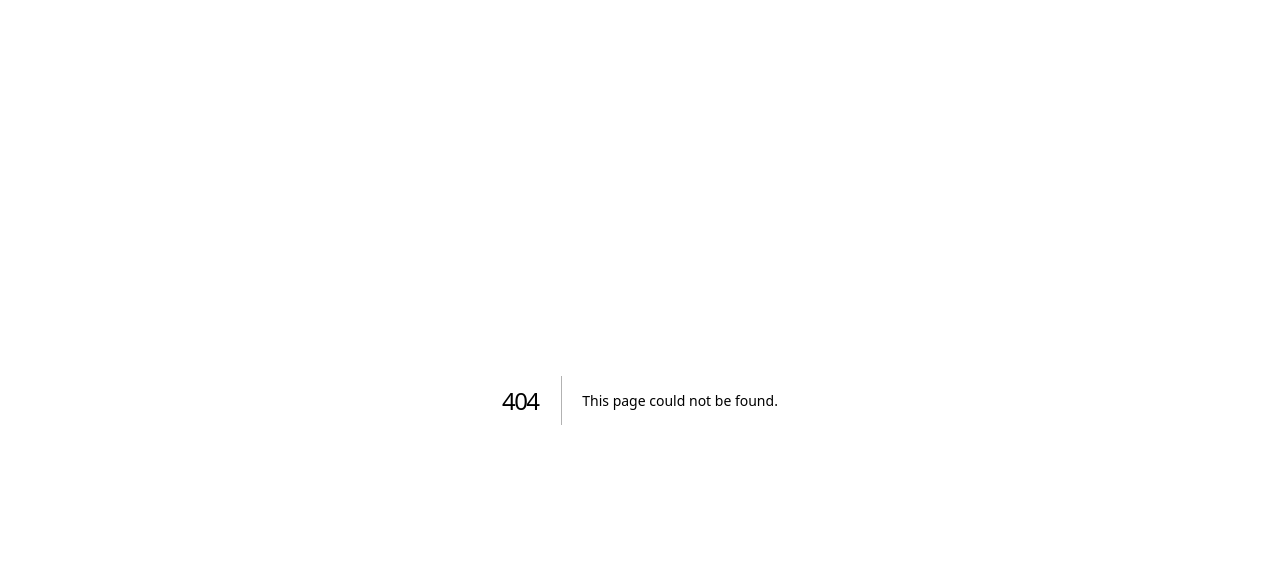
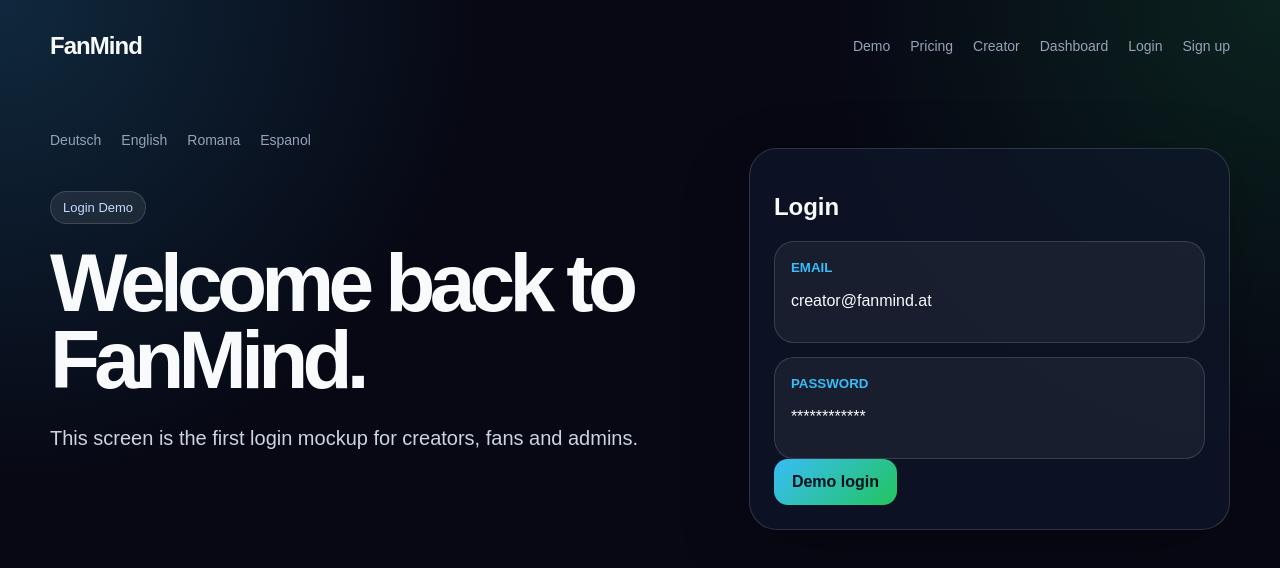
Before and after one commit to Bernds-tech/FanMind, a Next.js app: page /en/login in a window 1280 px wide. Before the commit this address had no page. Shown: the top 568 px of the page. Built offline with nearby package versions, Linux system fonts and the light colour scheme.

Commit message:
Add localized login page

```diff
--- /dev/null
+++ b/src/app/[locale]/login/page.tsx
@@ -0,0 +1,43 @@
+import SiteNav from "@/components/SiteNav";
+import LanguageSwitcher from "@/components/LanguageSwitcher";
+import { isLocale, type Locale } from "@/i18n/config";
+
+function resolveLocale(value: string): Locale {
+  return isLocale(value) ? value : "de";
+}
+
+export default async function LocalizedLoginPage({ params }: { params: Promise<{ locale: string }> }) {
+  const { locale: localeParam } = await params;
+  const locale = resolveLocale(localeParam);
+  const prefix = locale === "de" ? "" : `/${locale}`;
+
+  return (
+    <main>
+      <div className="page-shell">
+        <SiteNav active="Login" locale={locale} />
+        <LanguageSwitcher current={locale} />
+
+        <section className="hero">
+          <div>
+            <div className="badge">Login Demo</div>
+            <h1>Welcome back to FanMind.</h1>
+            <p className="lead">This screen is the first login mockup for creators, fans and admins.</p>
+          </div>
+
+          <aside className="hero-card">
+            <h2>Login</h2>
+            <div className="post">
+              <small>EMAIL</small>
+              <p>creator@fanmind.at</p>
+            </div>
+            <div className="post">
+              <small>PASSWORD</small>
+              <p>************</p>
+            </div>
+            <a className="button primary" href={`${prefix}/dashboard`}>Demo login</a>
+          </aside>
+        </section>
+      </div>
+    </main>
+  );
+}
```
